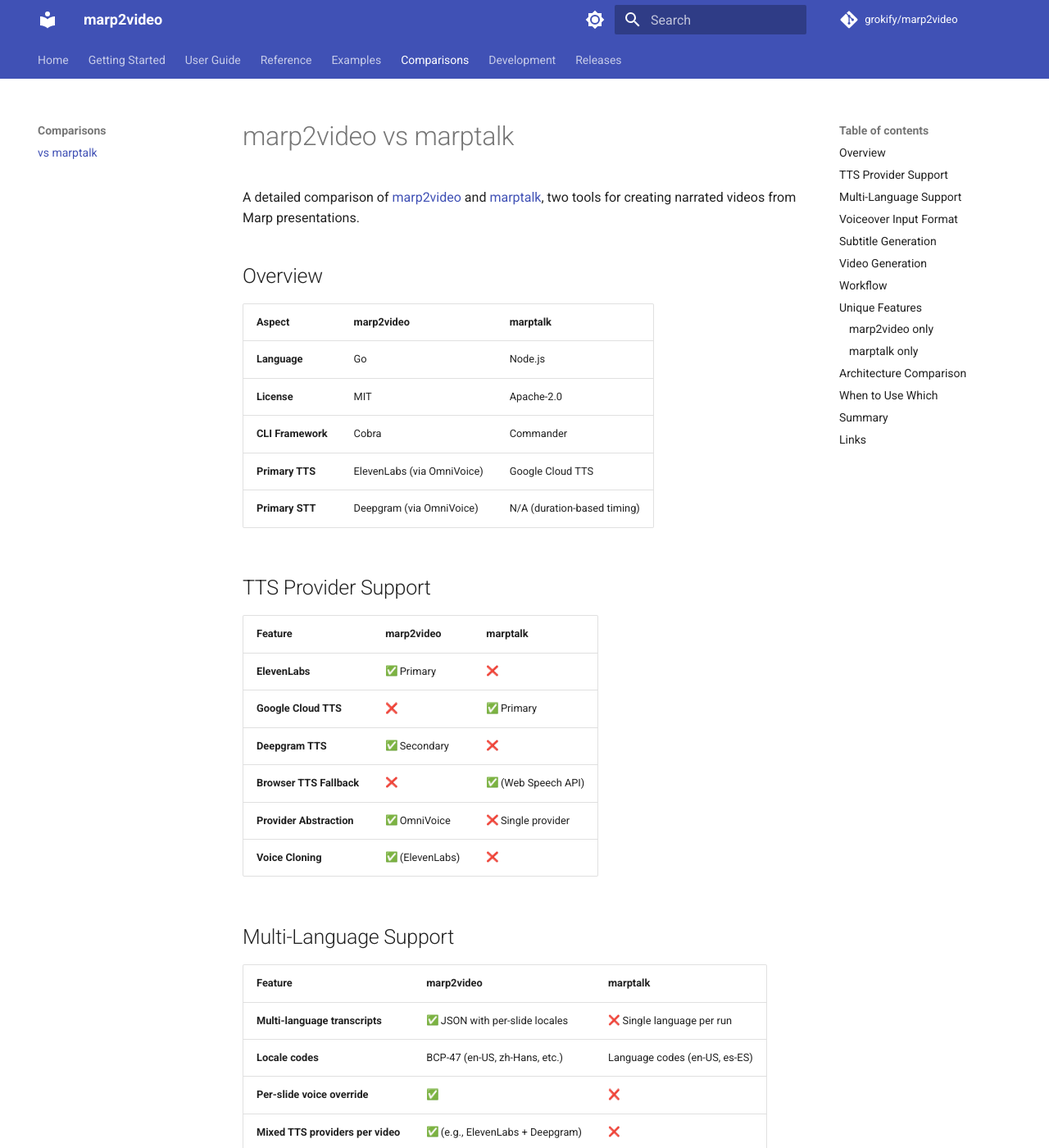
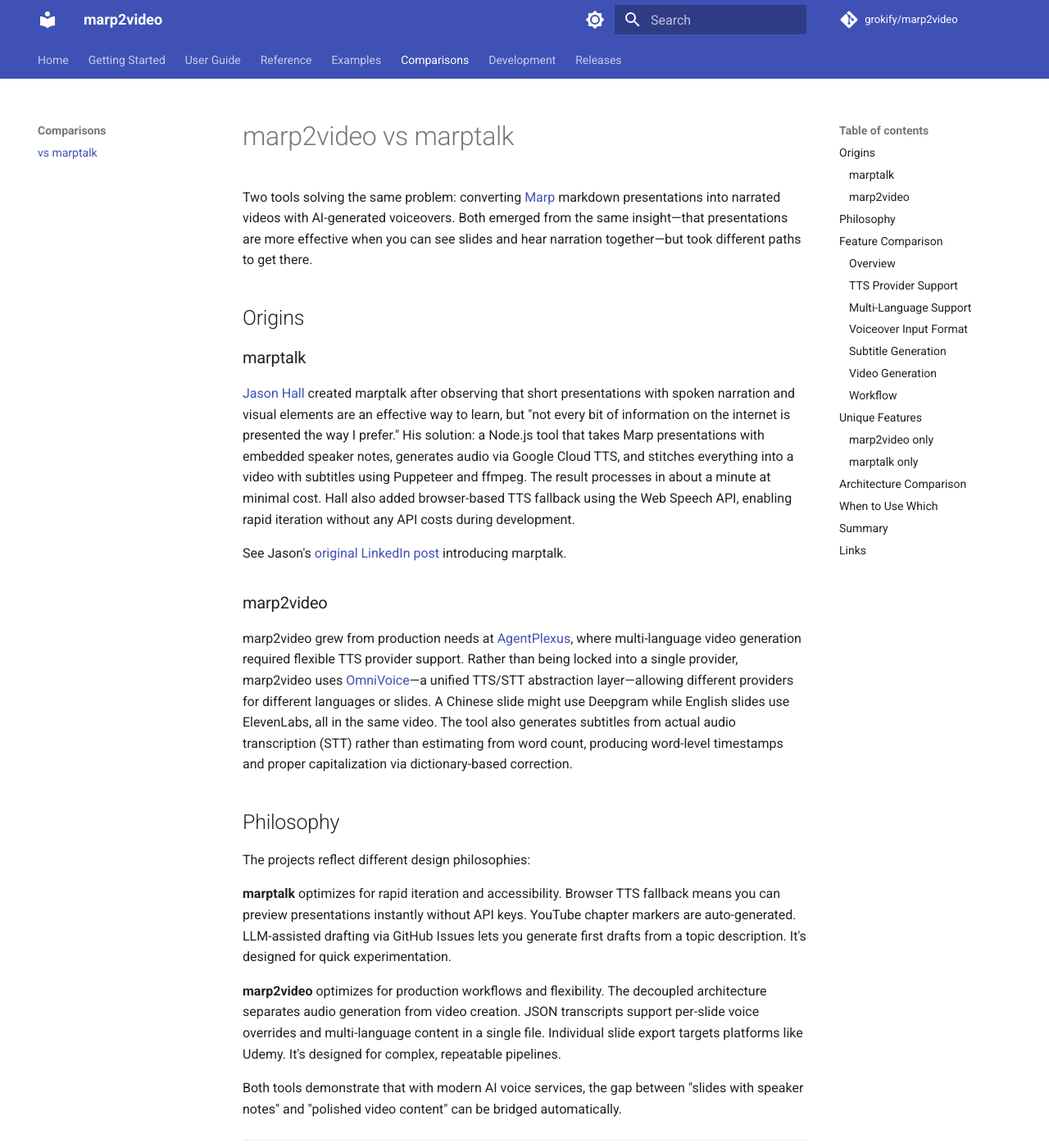
Before and after one commit to grokify/videoascode, an MkDocs documentation site: the page built from docs/comparisons/marptalk.md, in a window 1280 px wide and 1400 px high. Shown: the whole window at 82% size. Built offline with MkDocs 1.6.1 and Material for MkDocs 9.7.7, drawn with Linux system fonts in a browser that asks for light colours; emoji names are drawn with the system emoji font; comment, search, counter and statistics services are not loaded.

Commit message:
docs: add narrative introduction to marptalk comparison
- Add Origins section with background on both projects
- Link to Jason Hall's LinkedIn post introducing marptalk
- Add Philosophy section comparing design approaches
- Reorganize feature tables under Feature Comparison heading

Co-Authored-By: Claude Opus 4.5 <noreply@anthropic.com>

```diff
--- a/docs/comparisons/marptalk.md
+++ b/docs/comparisons/marptalk.md
@@ -1,8 +1,34 @@
 # marp2video vs marptalk
 
-A detailed comparison of [marp2video](https://github.com/grokify/marp2video) and [marptalk](https://github.com/imjasonh/marptalk), two tools for creating narrated videos from Marp presentations.
+Two tools solving the same problem: converting [Marp](https://marp.app/) markdown presentations into narrated videos with AI-generated voiceovers. Both emerged from the same insight—that presentations are more effective when you can see slides and hear narration together—but took different paths to get there.
 
-## Overview
+## Origins
+
+### marptalk
+
+[Jason Hall](https://www.linkedin.com/in/imjasonh/) created marptalk after observing that short presentations with spoken narration and visual elements are an effective way to learn, but "not every bit of information on the internet is presented the way I prefer." His solution: a Node.js tool that takes Marp presentations with embedded speaker notes, generates audio via Google Cloud TTS, and stitches everything into a video with subtitles using Puppeteer and ffmpeg. The result processes in about a minute at minimal cost. Hall also added browser-based TTS fallback using the Web Speech API, enabling rapid iteration without any API costs during development.
+
+See Jason's [original LinkedIn post](https://www.linkedin.com/posts/imjasonh_i-find-short-presentations-to-be-a-really-activity-7378140962096693248-h_Aw) introducing marptalk.
+
+### marp2video
+
+marp2video grew from production needs at [AgentPlexus](https://github.com/agentplexus), where multi-language video generation required flexible TTS provider support. Rather than being locked into a single provider, marp2video uses [OmniVoice](https://github.com/agentplexus/omnivoice)—a unified TTS/STT abstraction layer—allowing different providers for different languages or slides. A Chinese slide might use Deepgram while English slides use ElevenLabs, all in the same video. The tool also generates subtitles from actual audio transcription (STT) rather than estimating from word count, producing word-level timestamps and proper capitalization via dictionary-based correction.
+
+## Philosophy
+
+The projects reflect different design philosophies:
+
+**marptalk** optimizes for rapid iteration and accessibility. Browser TTS fallback means you can preview presentations instantly without API keys. YouTube chapter markers are auto-generated. LLM-assisted drafting via GitHub Issues lets you generate first drafts from a topic description. It's designed for quick experimentation.
+
+**marp2video** optimizes for production workflows and flexibility. The decoupled architecture separates audio generation from video creation. JSON transcripts support per-slide voice overrides and multi-language content in a single file. Individual slide export targets platforms like Udemy. It's designed for complex, repeatable pipelines.
+
+Both tools demonstrate that with modern AI voice services, the gap between "slides with speaker notes" and "polished video content" can be bridged automatically.
+
+---
+
+## Feature Comparison
+
+### Overview
 
 | Aspect | marp2video | marptalk |
 |--------|------------|----------|
@@ -12,7 +38,7 @@ A detailed comparison of [marp2video](https://github.com/grokify/marp2video) and
 | **Primary TTS** | ElevenLabs (via OmniVoice) | Google Cloud TTS |
 | **Primary STT** | Deepgram (via OmniVoice) | N/A (duration-based timing) |
 
-## TTS Provider Support
+### TTS Provider Support
 
 | Feature | marp2video | marptalk |
 |---------|------------|----------|
@@ -23,7 +49,7 @@ A detailed comparison of [marp2video](https://github.com/grokify/marp2video) and
 | **Provider Abstraction** | :white_check_mark: OmniVoice | :x: Single provider |
 | **Voice Cloning** | :white_check_mark: (ElevenLabs) | :x: |
 
-## Multi-Language Support
+### Multi-Language Support
 
 | Feature | marp2video | marptalk |
 |---------|------------|----------|
@@ -32,7 +58,7 @@ A detailed comparison of [marp2video](https://github.com/grokify/marp2video) and
 | **Per-slide voice override** | :white_check_mark: | :x: |
 | **Mixed TTS providers per video** | :white_check_mark: (e.g., ElevenLabs + Deepgram) | :x: |
 
-## Voiceover Input Format
+### Voiceover Input Format
 
 | Feature | marp2video | marptalk |
 |---------|------------|----------|
@@ -41,7 +67,7 @@ A detailed comparison of [marp2video](https://github.com/grokify/marp2video) and
 | **Pause directives** | :white_check_mark: `[PAUSE:1000]` | :x: |
 | **Per-segment voice settings** | :white_check_mark: | :x: |
 
-## Subtitle Generation
+### Subtitle Generation
 
 | Feature | marp2video | marptalk |
 |---------|------------|----------|
@@ -52,7 +78,7 @@ A detailed comparison of [marp2video](https://github.com/grokify/marp2video) and
 | **Dictionary case correction** | :white_check_mark: (tech terms, custom JSON) | :x: |
 | **YouTube chapters** | :x: | :white_check_mark: |
 
-## Video Generation
+### Video Generation
 
 | Feature | marp2video | marptalk |
 |---------|------------|----------|
@@ -64,7 +90,7 @@ A detailed comparison of [marp2video](https://github.com/grokify/marp2video) and
 | **Individual slide export** | :white_check_mark: (Udemy-ready) | :x: |
 | **Mixed audio sample rates** | :white_check_mark: (filter_complex concat) | N/A (single provider) |
 
-## Workflow
+### Workflow
 
 | Feature | marp2video | marptalk |
 |---------|------------|----------|
```
